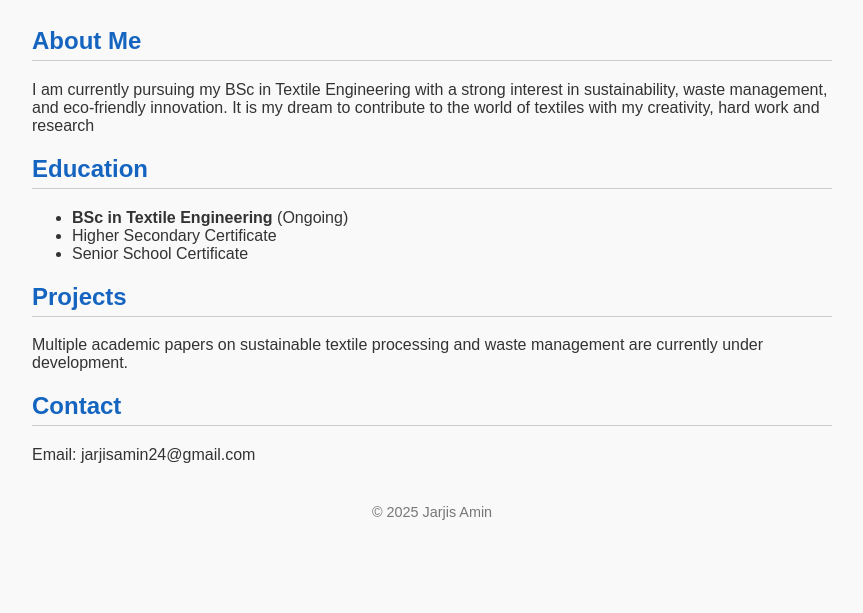
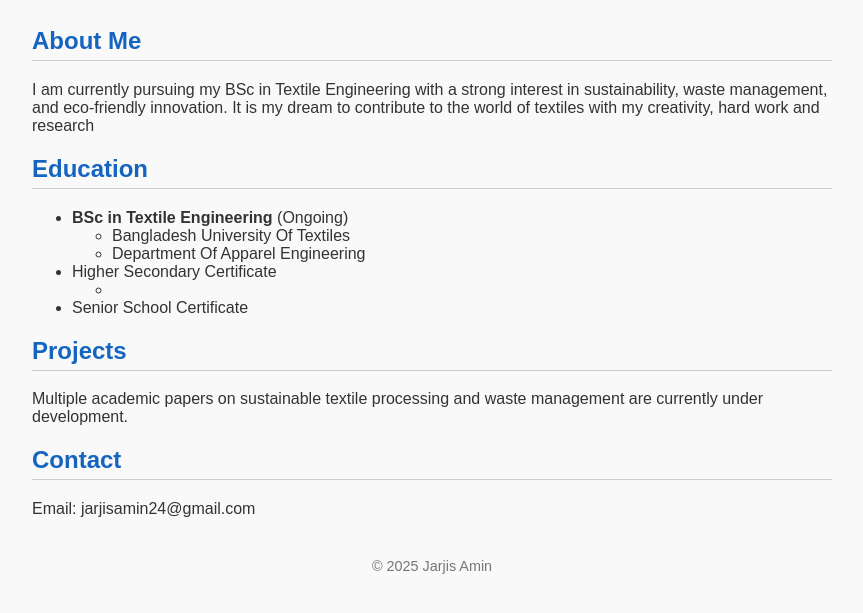
Before and after one commit to JarjisAmin/jarjisamin.github.io, a plain HTML site: page index.html in a window 1280 px wide. Shown: the part 121-734 px from the top of the page, without its empty margins (208-1071 px from the left). Drawn offline with Linux system fonts and the light colour scheme.

Commit message:
Update index.html
Updated the education section

```diff
--- a/index.html
+++ b/index.html
@@ -48,7 +48,14 @@
   <h2>Education</h2>
   <ul>
     <li><strong>BSc in Textile Engineering</strong> (Ongoing)</li>
+      <ul>
+        <li>Bangladesh University Of Textiles</li>
+        <li>Department Of Apparel Engineering</li>
+      </ul>
     <li>Higher Secondary Certificate</li>
+      <ul>
+        <li></li>
+      </ul>
     <li>Senior School Certificate</li>
   </ul>
 </section>
```
